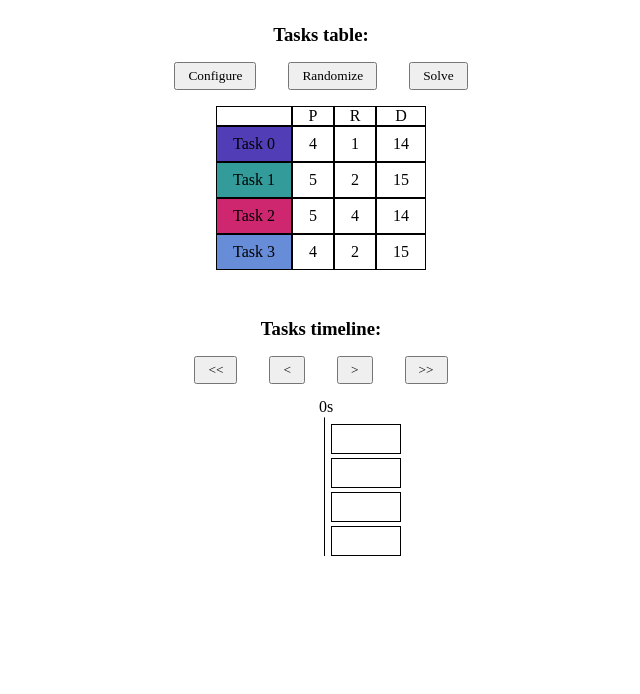
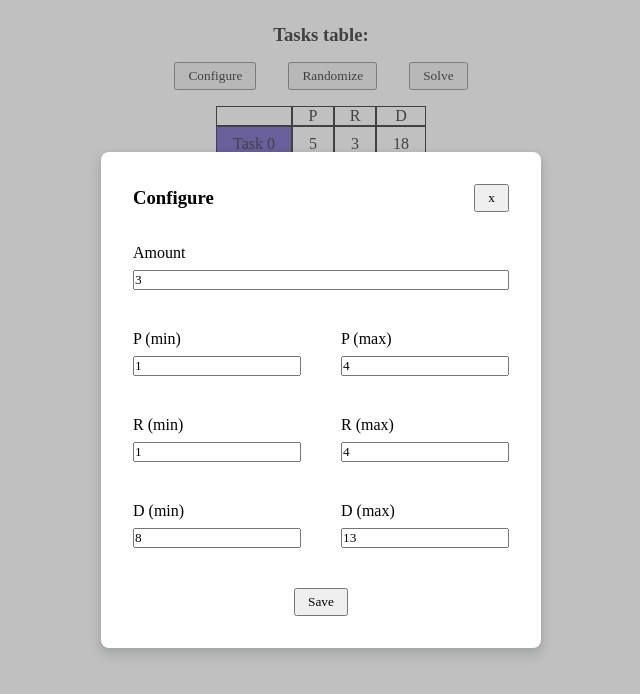
Before and after one commit to janKozie1/scr-project-1, a React (Create React App) app: page / in a window 1280 px wide. Both pictures are taken after a click on the button "Configure". Shown: the top 694 px of the page, without its empty margins (319-959 px from the left). Built offline with nearby package versions, Linux system fonts and the light colour scheme.

Commit message:
configuration form

```diff
--- a/src/App.tsx
+++ b/src/App.tsx
@@ -12,29 +12,28 @@ import TasksTable from './components/TasksTable';
 import Rows from './components/Rows';
 import RowFade from './components/RowFade';
 import Button from './components/Button';
+import Modal from './components/Modal';
+import ConfigurationForm, { Configuration } from './components/ConfigurationForm';
 
-const config: GenerateRandomTaskConfig = {
-  availability: { min: 1, max: 4},
-  completion: { min: 1, max: 4},
-  deadline: { min: 8, max: 13},
-}
-
-const data = generateRandomTasks(3, config).map(expandTask)
-
-console.log(JSON.stringify(data))
 
 const App = () => {
-  const [tasks, setTasks] = useState<ExpandedTasks[]>(() => [data]);
+  const [configuring, setConfiguring] = useState(false);
+  const [config, setConfig] = useState<Configuration>({
+    amount: 3,
+    availability: { min: 1, max: 4},
+    completion: { min: 1, max: 4},
+    deadline: { min: 8, max: 13},
+  });
+
+  const [tasks, setTasks] = useState<ExpandedTasks[]>(() => [generateRandomTasks(config.amount, config).map(expandTask)]);
   const [currentIndex, setCurrentIndex] = useState(0);
-
   const prevTasks = useRef<typeof tasks>([]);
 
-  console.log(tasks[tasks.length - 1].map(task => (
-    `${task.name}: aval: ${task.timeUntil.availability}, dead ${task.timeUntil.deadline}, compl ${task.timeUntil.completion}`
-  )).join('\n'))
+  const setNewTasks = (tasks: Tasks[]) => setTasks(tasks.map(taskGroup => taskGroup.map(expandTask)))
+  const randomize = () => setNewTasks([generateRandomTasks(config.amount, config)]);
 
-  const setNewTasks = (tasks: Tasks[]) => setTasks(tasks.map(taskGroup => taskGroup.map(expandTask)))
-  const randomize = () => setNewTasks([generateRandomTasks(4, config)]);
+  const startConfiguring = () => setConfiguring(true);
+  const stopConfiguring = () => setConfiguring(false);
 
   const tickToEnd = () => setCurrentIndex(tasks.length - 1);
   const tickToStart = () => setCurrentIndex(0);
@@ -43,7 +42,6 @@ const App = () => {
       if (last(tasks).every(isTaskDone)) {
         return;
       }
-
       setTasks(append(liuAlg(last((tasks)))))
     } else {
       setCurrentIndex(add(1))
@@ -72,6 +70,12 @@ const App = () => {
     setTasks(recurse);
   }
 
+  const onConfigUpdate = (newConfig: Configuration) => {
+    setNewTasks([generateRandomTasks(newConfig.amount, newConfig)]);
+    setConfig(newConfig)
+    setConfiguring(false)
+  }
+
   useEffect(() => {
     if (tasks.length !== prevTasks.current.length) {
       setCurrentIndex(tasks.length - 1);
@@ -84,13 +88,21 @@ const App = () => {
 
   return (
     <StylesProvider>
+      {configuring && (
+        <Modal title={"Configure"} onClose={stopConfiguring}>
+          <ConfigurationForm
+            onSubmit={onConfigUpdate}
+            configuration={config}
+          />
+        </Modal>
+      )}
       <Box mt={6} fullWidth flexDirection="column" alignItems="center">
         <Rows gap={8} center>
           <Rows gap={12} center>
             <Rows gap={4} center>
               <h3>Tasks table:</h3>
               <Columns gap={8}>
-                <Button onClick={randomize}>{'Configure'}</Button>
+                <Button onClick={startConfiguring}>{'Configure'}</Button>
                 <Button onClick={randomize}>{'Randomize'}</Button>
                 <Button onClick={solve}>{'Solve'}</Button>
               </Columns>
@@ -127,3 +139,8 @@ export default App;
 
 
 // const data= JSON.parse('[{"id":"0.dz0y5qpxg5","timeUntil":{"availability":3,"completion":8,"deadline":12},"active":false,"name":"Task 0","color":"#513DB6"},{"id":"0.689g53vg98k","timeUntil":{"availability":2,"completion":7,"deadline":10},"active":false,"name":"Task 1","color":"#349B9B"},{"id":"0.ph3ykk173d","timeUntil":{"availability":3,"completion":7,"deadline":11},"active":false,"name":"Task 2","color":"#CF2670"}]')
+
+
+// console.log(tasks[tasks.length - 1].map(task => (
+//   `${task.name}: aval: ${task.timeUntil.availability}, dead ${task.timeUntil.deadline}, compl ${task.timeUntil.completion}`
+// )).join('\n'))
--- /dev/null
+++ b/src/components/ConfigurationForm/index.tsx
@@ -0,0 +1,150 @@
+import { useRef, useEffect } from 'react';
+
+import { GenerateRandomTaskConfig, Literal } from "../../services/types"
+import { isNil, isNumber } from '../../services/utils';
+import Box from "../Box";
+import Button from '../Button';
+import Columns from "../Columns";
+import Label from "../Label";
+import Rows from "../Rows";
+
+const formFields = {
+  amount: 'amount',
+  availability_min: 'r_min',
+  availability_max: 'r_max',
+  completion_min: 'p_min',
+  completion_max: 'p_max',
+  deadline_min: 'd_min',
+  deadline_max: 'd_max',
+}
+
+type FlattenedConfig = Record<keyof typeof formFields, number>
+
+const flattenConfig = (config: Configuration): FlattenedConfig => Object.fromEntries(
+  Object.entries(config).flatMap(([key, value]) => isNumber(value)
+    ? [[key, value]]
+    : Object.entries(value).map(([subKey, subValue]) => [`${key}_${subKey}`, subValue]))
+) as FlattenedConfig;
+
+const setFormValues = (config: FlattenedConfig, ref: HTMLFormElement) => {
+  const formFieldsValues = Object.entries(config).map(([configKey, value]) => [formFields[configKey as keyof FlattenedConfig], value]);
+
+  formFieldsValues.forEach(([name, value]) => {
+    const input = ref.querySelector(`input[name="${name}"]`);
+
+    if (input) {
+      (input as HTMLInputElement).value = `${value}`;
+    }
+  })
+}
+
+const getFormValues = (ref: HTMLFormElement): FlattenedConfig => {
+  const reverseFieldMapping = Object.fromEntries(Object.entries(formFields).map(([key, value]) => [value, key]));
+
+  return Object.fromEntries([...ref.querySelectorAll('input')]
+    .map((input) => [reverseFieldMapping[input.name], Number(input.value)])) as FlattenedConfig;
+}
+
+const unflattenConfig = (config: FlattenedConfig): Configuration => {
+  return Object.entries(config).reduce<Configuration>((config, [key, value]) => {
+    if (key.includes('_')) {
+      const [topKey, subKey] = key.split('_');
+
+      return ({
+        ...config,
+        [topKey]: {
+          ...((config as Literal)[topKey] as Literal),
+          [subKey]: value,
+        }
+      })
+    }
+
+    return {
+      ...config,
+      [key]: value,
+    }
+
+  }, {} as Configuration)
+}
+
+export type Configuration = GenerateRandomTaskConfig & Readonly<{
+  amount: number;
+}>
+
+type Props = Readonly<{
+  configuration: Configuration;
+  onSubmit: (newConfig: Configuration) => void;
+}>
+
+const ConfigurationForm = ({configuration, onSubmit}: Props) => {
+  const formRef = useRef<HTMLFormElement>(null);
+
+  const onInternalSubmit = () => {
+    const form = formRef.current;
+
+    if (!isNil(form)) {
+      onSubmit(unflattenConfig(getFormValues(form)))
+    }
+  }
+
+  useEffect(() => {
+    const form = formRef.current;
+
+    if (isNil(form)) {
+      return;
+    }
+
+    setFormValues(flattenConfig(configuration), form);
+  }, [configuration])
+
+  return (
+    <form ref={formRef} onSubmit={(e) => {
+      e.preventDefault()
+      onInternalSubmit()
+    }}>
+      <Box>
+        <Rows gap={10}>
+          <Label>
+            Amount
+            <input name="amount" type="number" min="1" />
+          </Label>
+          <Columns gap={10}>
+            <Label>
+              P (min)
+              <input name="p_min" type="number" min="1" />
+            </Label>
+            <Label>
+              P (max)
+              <input name="p_max" type="number" min="1" />
+            </Label>
+          </Columns>
+          <Columns gap={10}>
+            <Label>
+              R (min)
+              <input name="r_min" type="number" min="1" />
+            </Label>
+            <Label>
+              R (max)
+              <input name="r_max" type="number" min="1" />
+            </Label>
+          </Columns>
+          <Columns gap={10}>
+            <Label>
+              D (min)
+              <input name="d_min" type="number" min="1" />
+            </Label>
+            <Label>
+              D (max)
+              <input name="d_max" type="number" min="1" />
+            </Label>
+          </Columns>
+        </Rows>
+        <Box mt={10} fullWidth justifyContent="center">
+          <Button type="submit">Save</Button>
+        </Box>
+      </Box>
+    </form>
+  )
+}
+
+export default ConfigurationForm;
--- /dev/null
+++ b/src/components/Label/index.tsx
@@ -0,0 +1,10 @@
+import styled from "styled-components";
+import { toSpacing } from "../Box";
+
+const Label = styled.label`
+  display: flex;
+  flex-direction: column;
+  gap: ${toSpacing(2)};
+`
+
+export default Label;
--- /dev/null
+++ b/src/components/Modal/index.tsx
@@ -0,0 +1,52 @@
+import { ReactNode } from 'react';
+
+import styled from "styled-components";
+import Box, { toSpacing } from "../Box";
+import Button from '../Button';
+
+const ModalBackdrop = styled.div`
+  width: 100%;
+  height: 100%;
+  background-color: rgba(130, 130, 130, 0.5);
+  z-index: 100;
+  display: flex;
+  align-items: center;
+  justify-content: center;
+  pointer-events: none;
+  position: absolute;
+`
+
+const ModalBody = styled.div`
+  height: max-content;
+  width: max-content;
+  border-radius: 8px;
+  padding: ${toSpacing(8)};
+  background: white;
+  pointer-events: all;
+  box-shadow: 0 1px 4px 0px rgba(58,58,58,0.08),
+    0 6px 12px 2px rgba(9,26,17,0.12);
+`
+
+type Props = Readonly<{
+  children: ReactNode;
+  onClose: () => void;
+  title: ReactNode;
+}>
+
+const Modal = ({children, title, onClose}: Props) => {
+  return (
+    <ModalBackdrop>
+      <ModalBody>
+        <Box fullWidth alignItems="center" justifyContent="space-between">
+          <h3>{title}</h3>
+          <Box ml={10}><Button onClick={onClose}>x</Button></Box>
+        </Box>
+        <Box mt={8}>
+          {children}
+        </Box>
+      </ModalBody>
+    </ModalBackdrop>
+  )
+}
+
+export default Modal;
--- a/src/services/types.ts
+++ b/src/services/types.ts
@@ -33,4 +33,6 @@ export type GenerateRandomTask = (config: GenerateRandomTaskConfig, index: numbe
 
 export type Fn<T, U> = (arg: T) => U;
 
+export type Literal = Record<string, unknown>
+
 export default {}
--- a/tsconfig.json
+++ b/tsconfig.json
@@ -1,6 +1,6 @@
 {
   "compilerOptions": {
-    "target": "es5",
+    "target": "ES2015",
     "lib": [
       "dom",
       "dom.iterable",
```
